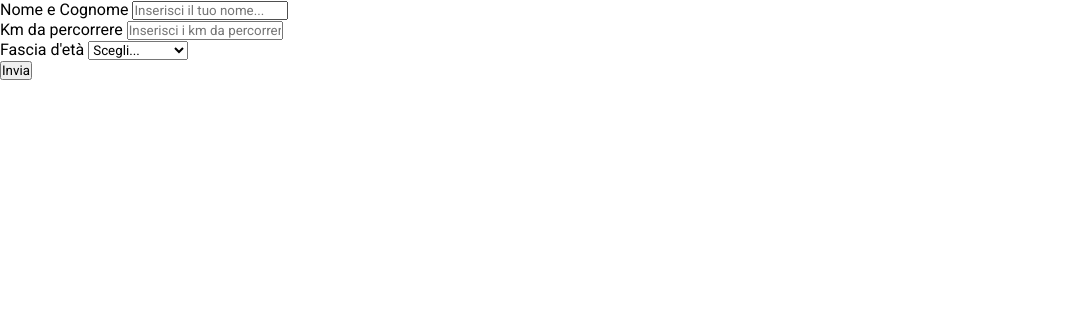
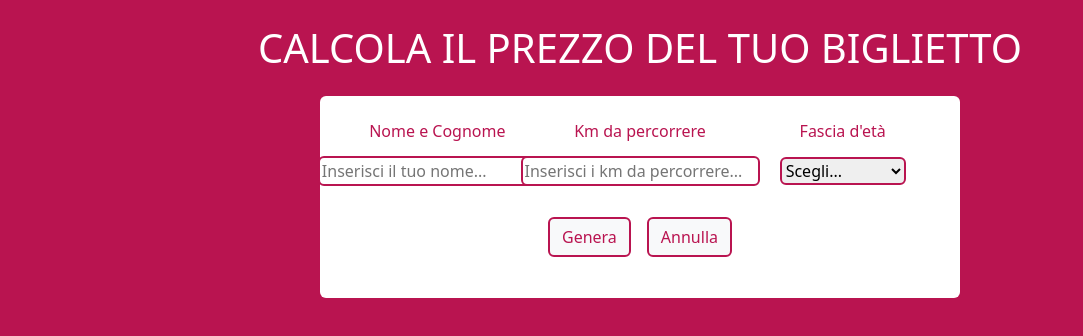
Before and after one commit to salvatore-impellizzeri/js-biglietto-treno-form, a plain HTML site: page index.html in a window 1280 px wide. Shown: the whole page, without its empty margins (0-1083 px from the left). Drawn offline with nearby package versions, Linux system fonts and the light colour scheme.

```diff
--- a/css/style.css
+++ b/css/style.css
@@ -1,35 +1,35 @@
-/*
-                    RESET
-*/
-
-*{
-    margin: 0;
-    padding: 0;
-    box-sizing: border-box;
-    font-family: "Roboto", sans-serif;
-}
-
-/*
-                    HEADER
-*/
-
-
 /*
                     MAIN
 */
 
+body{
+    background-color: #B91450;
+}
 
-/*
-                    FOOTER
-*/
+form{
+    height: 170px;
+}
 
+.input-container{
+    height: 80px;
+}
 
+.my-text-red{
+    color: #B91450;
+}
 
-/*
-                    DEBUG
-*/
+.border-red{
+    border: 2px solid #B91450;
+}
 
+.btn-container{
+    height: 90px;
+}
 
-/*
-                    RESPONSIVE
-*/
+.noneticket{
+    display: none;
+}
+
+.ticket{
+    display: block;
+}
--- a/index.html
+++ b/index.html
@@ -4,45 +4,48 @@
         <meta charset="UTF-8">
         <meta name="viewport" content="width=device-width, initial-scale=1.0">
 
+        <!-- CSS BOOTSTRAP -->
+        <link href="https://cdn.jsdelivr.net/npm/bootstrap@5.3.3/dist/css/bootstrap.min.css" rel="stylesheet" integrity="sha384-QWTKZyjpPEjISv5WaRU9OFeRpok6YctnYmDr5pNlyT2bRjXh0JMhjY6hW+ALEwIH" crossorigin="anonymous">
+
         <!-- CSS -->
         <link rel="stylesheet" href="css/style.css">
 
-        <!-- Font Roboto -->
-        <link rel="preconnect" href="https://fonts.googleapis.com">
-        <link rel="preconnect" href="https://fonts.gstatic.com" crossorigin>
-        <link href="https://fonts.googleapis.com/css2?family=Roboto:ital,wght@0,100;0,300;0,400;0,500;0,700;0,900;1,100;1,300;1,400;1,500;1,700;1,900&display=swap" rel="stylesheet">
+        <!-- Font Awesome -->
+        <link rel="stylesheet" href="https://cdnjs.cloudflare.com/ajax/libs/font-awesome/6.5.2/css/all.min.css" integrity="sha512-SnH5WK+bZxgPHs44uWIX+LLJAJ9/2PkPKZ5QiAj6Ta86w+fsb2TkcmfRyVX3pBnMFcV7oQPJkl9QevSCWr3W6A==" crossorigin="anonymous" referrerpolicy="no-referrer"/>
 
-        <!-- Font Awesome -->
-        <link rel="stylesheet" href="https://cdnjs.cloudflare.com/ajax/libs/font-awesome/6.5.2/css/all.min.css" integrity="sha512-SnH5WK+bZxgPHs44uWIX+LLJAJ9/2PkPKZ5QiAj6Ta86w+fsb2TkcmfRyVX3pBnMFcV7oQPJkl9QevSCWr3W6A==" crossorigin="anonymous" referrerpolicy="no-referrer" />
-
-        <title>Discord</title>
+        <!-- CDN Icon Bootstrap -->
+        <link rel="stylesheet" href="https://cdn.jsdelivr.net/npm/bootstrap-icons@1.11.3/font/bootstrap-icons.min.css">
     </head>
     <body>
 
         <!-- MAIN -->
         <main>
 
-            <form>
+            <h1 class="text-center my-4 text-white">CALCOLA IL PREZZO DEL TUO BIGLIETTO</h1>
 
-                <div>
-                    <label for="name">
+            <div class="bg-white rounded w-50 mx-auto d-flex align-content-around p-3">
+                <form class="w-100">
+
+                    <div class="row w-100 mx-auto justify-content-center">
+                        <div class="col-4 justify-content-center input-container d-flex align-items-center flex-wrap">
+                            <label for="name" class="my-text-red fw-medium">
 
                                 Nome e Cognome
 
                             </label>
-                    <input type="text" id="name" name="name" placeholder="Inserisci il tuo nome..." minlength="3" maxlength="50">
+                            <input class="border-red rounded" type="text" id="name" name="name" placeholder="Inserisci il tuo nome..." minlength="3" maxlength="50">
                         </div>
-                <div>
-                    <label for="distance">
+                        <div class="col-4 d-flex align-items-center justify-content-center input-container flex-wrap">
+                            <label for="distance" class="my-text-red fw-medium">
 
                                 Km da percorrere
 
                             </label>
-                    <input type="text" id="distance" name="distance" placeholder="Inserisci i km da percorrere...">
+                            <input class="border-red rounded" type="text" id="distance" name="distance" placeholder="Inserisci i km da percorrere...">
                         </div>
-                <div>
-                    <label for="age">Fascia d'età</label>
-                    <select name="age" id="age">
+                        <div class="col-4 justify-content-center input-container d-flex align-items-center flex-wrap">
+                            <label for="age" class="w-100 my-text-red fw-medium text-center">Fascia d'età</label>
+                            <select class="d-block mx-auto border-red rounded" name="age" id="age">
 
                                 <option value="#" selected disabled>Scegli...</option>
                                 <option value="minorenne">Minorenne</option>
@@ -51,13 +54,35 @@
 
                             </select>
                         </div>
-                <button id="submit-button" type="submit">
-                    Invia
+
+                    </div>
+                    <div class="d-flex justify-content-center align-items-center gap-3 btn-container ">
+                        <button id="submit-button" class="btn my-text-red fw-medium btn-light border-red" type="submit">
+                            Genera
                         </button>
+                        <button id="" class="btn my-text-red fw-medium btn-light border-red" type="submit">
+                            Annulla
+                        </button>
+                    </div>
+                </form>
+            </div>
 
-            </form>
+            <div class="noneticket">
+            <h1 class="text-center my-4 text-white">IL TUO BIGLIETTO</h1>
+                <div class="bg-white rounded w-50 mx-auto d-flex align-content-around p-3">
 
+                    <div class="bg-">
+
+
+
+                    </div>
+
+                </div>
+            </div>
         </main>
+
+        <!-- JS BOOTSTRAP -->
+        <script src="https://cdn.jsdelivr.net/npm/bootstrap@5.3.3/dist/js/bootstrap.bundle.min.js" integrity="sha384-YvpcrYf0tY3lHB60NNkmXc5s9fDVZLESaAA55NDzOxhy9GkcIdslK1eN7N6jIeHz" crossorigin="anonymous"></script>
 
         <!-- JS -->
          <script src="js/scripts.js"></script>
--- a/js/scripts.js
+++ b/js/scripts.js
@@ -14,6 +14,12 @@ infoForm.addEventListener("submit",
 
         const myAge = document.getElementById("age").value;
         console.log("Fascia d'età:", age.value, typeof age.value);
+
+        const myTicket = document.getElementsByClassName("noneticket");
+
+        if (myTicket.classList.contains("noneticket")){
+            myTicket.classList.replace('noneticket', 'ticket');
+        }
 
         // PREZZO BASE
         let pricetot = myDistance.value * 0.21;
```
Lines whose indentation alone changed are shown as unchanged.
